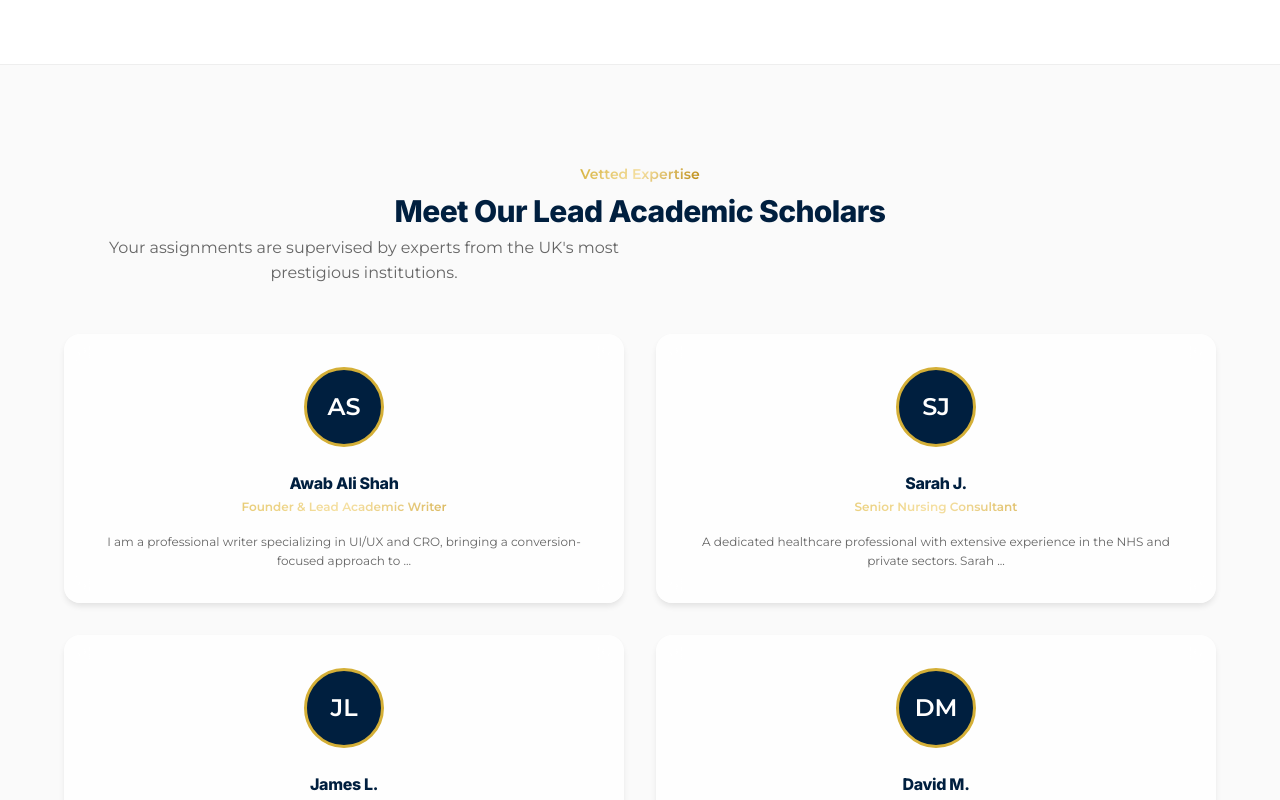
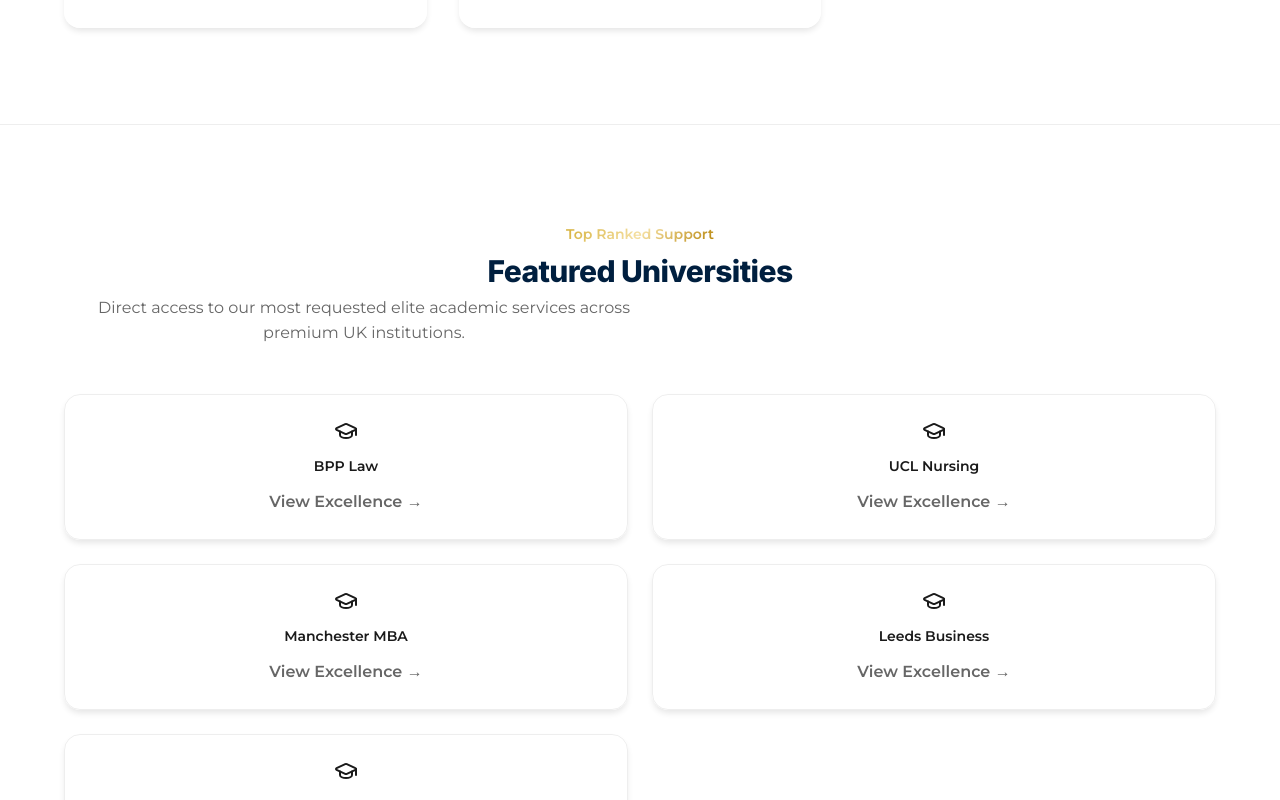
Before and after one commit to awabalishah/AssignmentUK, a Next.js app: page / in a window 1280 px wide. Shown: the part 2200-3000 px from the top of the page. Built offline with nearby package versions, Linux system fonts and the light colour scheme.

Commit message:
new updates

```diff
--- a/app/[slug]/page.tsx
+++ b/app/[slug]/page.tsx
@@ -9,6 +9,7 @@
 import Breadcrumbs from '@/app/components/Breadcrumbs'
 import authorsData from '@/data/authors.json'
 import TrackedLink from '@/app/components/TrackedLink'
+import SubjectChallenges from '@/app/components/SubjectChallenges'
 
 type Props = {
     params: Promise<{ slug: string }>
--- a/app/page.tsx
+++ b/app/page.tsx
@@ -3,7 +3,7 @@
 import data from '@/data/pseo.json'
 import PriceCalculator from '@/app/components/PriceCalculator'
 import LeadForm from '@/app/components/LeadForm'
-import { CheckCircle2, Star, Users, Award, ShieldCheck, ChevronRight } from 'lucide-react'
+import { CheckCircle2, Star, Users, Award, ShieldCheck, ChevronRight, GraduationCap } from 'lucide-react'
 import authorsData from '@/data/authors.json'
 
 export default function Home() {
@@ -58,7 +58,7 @@
             {/* Results/Metrics Strip */}
             <section style={{ borderTop: '1px solid #eee', borderBottom: '1px solid #eee', background: '#fff' }}>
                 <div className="container py-2">
-                    <div className="grid grid-cols-2 md:grid-cols-4" style={{ gap: '2rem;margin: 30px 0;' }}>
+                    <div className="grid grid-cols-2 md:grid-cols-4" style={{ gap: '2rem', margin: '30px 0' }}>
                         {[
                             { label: 'Success Rate', val: '99.8%', icon: Award },
                             { label: 'Expert Writers', val: '500+', icon: Users },
@@ -108,6 +108,54 @@
                                             <span key={kw} className="text-xs" style={{ background: 'var(--bg-alt)', padding: '0.2rem 0.6rem', borderRadius: '4px' }}>{kw}</span>
                                         ))}
                                     </div>
+                                </div>
+                            </Link>
+                        ))}
+                    </div>
+                </div>
+            </section>
+
+            {/* Featured Universities (High-Intent internal linking) */}
+            <section className="section" style={{ background: '#fff', borderTop: '1px solid #eee' }}>
+                <div className="container">
+                    <div className="text-center mb-3">
+                        <span className="text-sm font-bold text-gradient-gold uppercase">Top Ranked Support</span>
+                        <h2 className="text-3xl mt-1">Featured Universities</h2>
+                        <p className="text-muted mx-auto" style={{ maxWidth: '600px' }}>Direct access to our most requested elite academic services across premium UK institutions.</p>
+                    </div>
+                    <div className="grid grid-cols-2 md:grid-cols-5" style={{ gap: '1.5rem' }}>
+                        {[
+                            { name: 'BPP Law', slug: 'lpc-assignment-help-bpp' },
+                            { name: 'UCL Nursing', slug: 'nursing-assignment-help-ucl' },
+                            { name: 'Manchester MBA', slug: 'mba-assignment-help-manchester' },
+                            { name: 'Leeds Business', slug: 'mba-dissertation-help-leeds' },
+                            { name: 'KCL Psychology', slug: 'psychology-literature-review-kcl' }
+                        ].map((uni, idx) => (
+                            <Link key={idx} href={`/services/${uni.slug}`}>
+                                <div className="glass-card" style={{
+                                    padding: '1.5rem',
+                                    textAlign: 'center',
+                                    height: '100%',
+                                    transition: 'all 0.3s ease',
+                                    display: 'flex',
+                                    flexDirection: 'column',
+                                    alignItems: 'center',
+                                    justifyContent: 'center',
+                                    gap: '0.75rem',
+                                    border: '1px solid #eee'
+                                }}
+                                    onMouseEnter={(e) => {
+                                        e.currentTarget.style.borderColor = 'var(--secondary)';
+                                        e.currentTarget.style.transform = 'translateY(-3px)';
+                                    }}
+                                    onMouseLeave={(e) => {
+                                        e.currentTarget.style.borderColor = '#eee';
+                                        e.currentTarget.style.transform = 'translateY(0)';
+                                    }}
+                                >
+                                    <GraduationCap size={24} className="text-gradient-gold" />
+                                    <div className="text-sm font-bold mb-0">{uni.name}</div>
+                                    <div className="text-[10px] font-bold text-muted uppercase tracking-tighter">View Excellence →</div>
                                 </div>
                             </Link>
                         ))}
--- a/app/robots.ts
+++ b/app/robots.ts
@@ -4,7 +4,7 @@
     return {
         rules: {
             userAgent: '*',
-            allow: ['/', '/services/', '/uni/'],
+            allow: ['/', '/services/', '/uni/', '/subject/', '/authors/'],
             disallow: ['/api/', '/_next/', '/admin/'],
         },
         sitemap: 'https://assignment-writing.com/sitemap.xml',
--- a/app/services/[slug]/page.tsx
+++ b/app/services/[slug]/page.tsx
@@ -10,6 +10,7 @@
 import Breadcrumbs from '@/app/components/Breadcrumbs'
 import authorsData from '@/data/authors.json'
 import TrackedLink from '@/app/components/TrackedLink'
+import SubjectChallenges from '@/app/components/SubjectChallenges'
 
 // Type definition for service data
 interface Service {
--- a/app/subject/[id]/page.tsx
+++ b/app/subject/[id]/page.tsx
@@ -9,6 +9,7 @@
 import InstantQuoteSidebar from '@/app/components/InstantQuoteSidebar'
 import authorsData from '@/data/authors.json'
 import TrackedLink from '@/app/components/TrackedLink'
+import SubjectChallenges from '@/app/components/SubjectChallenges'
 
 export async function generateStaticParams() {
     return data.subjects.map((subject) => ({
```
Also changed, not shown: app/components/SubjectChallenges.tsx (added, +64 -0 lines), data/pseo-services.json (+28 -0 lines), public/robots.txt.
